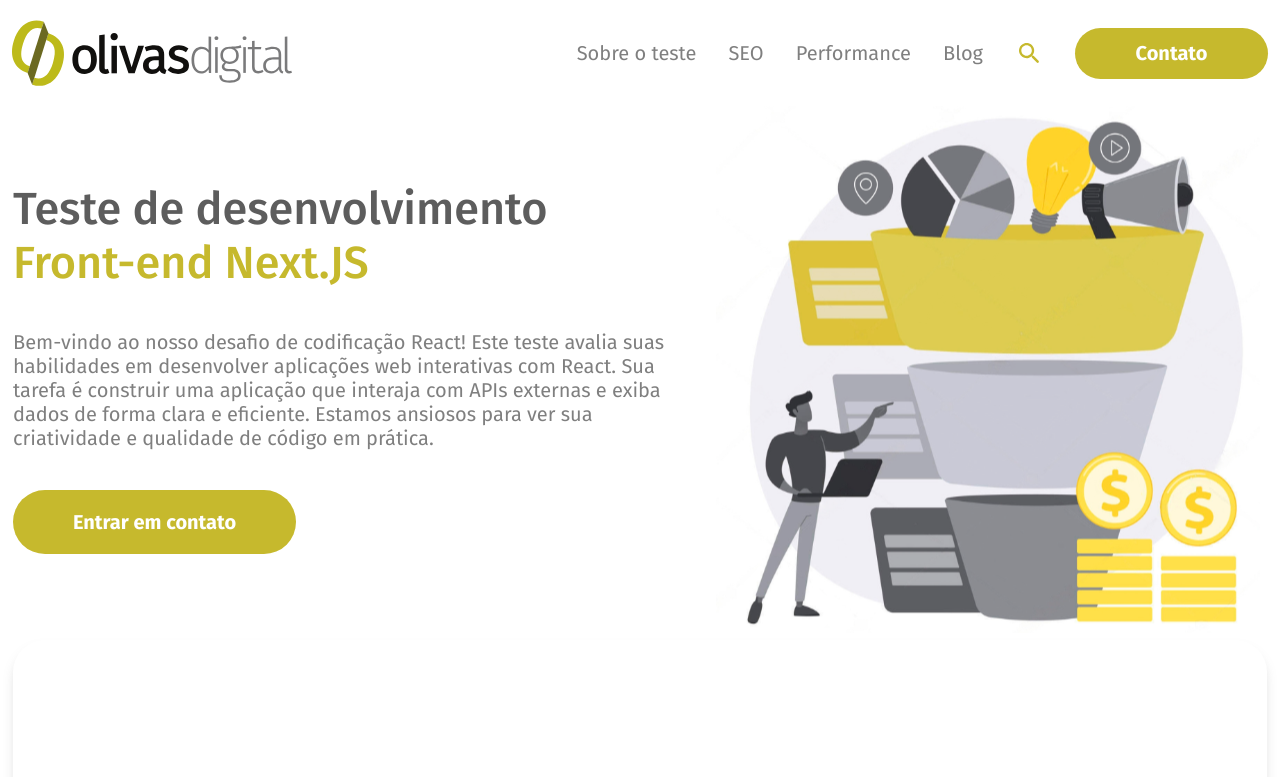
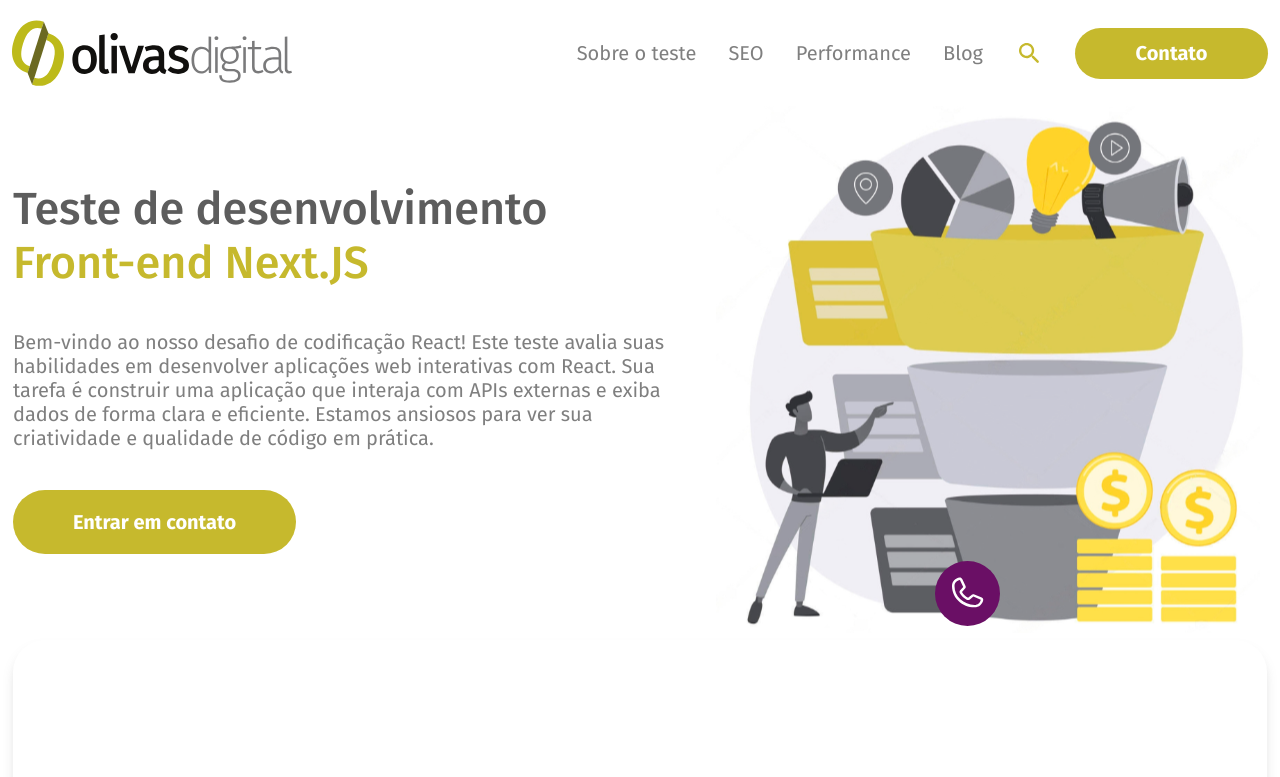
Before and after one commit to luangomesg/Olivas-Teste, a React (Vite) app: page / in a window 1280 px wide. Shown: the top 777 px of the page. Built offline with nearby package versions, Linux system fonts and the light colour scheme; no server answers.

Commit message:
att floating

```diff
--- a/src/screens/home/index.jsx
+++ b/src/screens/home/index.jsx
@@ -191,8 +191,12 @@ export function Home() {
             </Footer>
 
             {/* Imagem flutuante que ao clicar, exibe o botão flutuante */}
-            <FloatingImage onClick={handleImageClick} src={orcamento} />
-            {showButton && <FloatingButton />}
+            <FloatingImage onClick={handleImageClick}>
+                <img src={orcamento} alt="Imagem-Orçamento" />
+            </FloatingImage>
+            <FloatingButton show={showButton} onClick={() => alert('Botão clicado!')}>
+                <p>Orçamento</p>
+            </FloatingButton>
         </>
     );
 }
--- a/src/screens/home/styles.js
+++ b/src/screens/home/styles.js
@@ -732,21 +732,26 @@ export const FooterCopyright = styled.div`
 
 export const FloatingImage = styled.div`
     position: fixed;
-    right: 270px;
-    bottom: 200px;
-    z-index: 1000;
+    right: 280px;
+    bottom: 170px;
+    z-index: 10000;
     cursor: pointer;
     transition: transform 0.3s ease;
     &:hover {
         transform: scale(1.1);
     }
+
+    @media (max-width: 1260px) {
+        right: 100px;
+        bottom: 175px;
+    }
 `;
 
-export const FloatingButton = styled.div`
+export const FloatingButton = styled.button`
     position: fixed;
-    right: 340px;
-    bottom: 203px;
-    z-index: 1000;
+    right: 350px;
+    bottom: 175px;
+    z-index: 5000;
     display: ${props => props.show ? 'block' : 'none'};
     background-color: ${theme.colors.olivasPurple};
     width: 15.1875rem;
@@ -767,4 +772,11 @@ export const FloatingButton = styled.div`
         color: #ffffff;
 
     }
+
+    @media (max-width: 1260px) {
+        right: 170px;
+        bottom: 175px;
+    }
+
+
 `;
```
